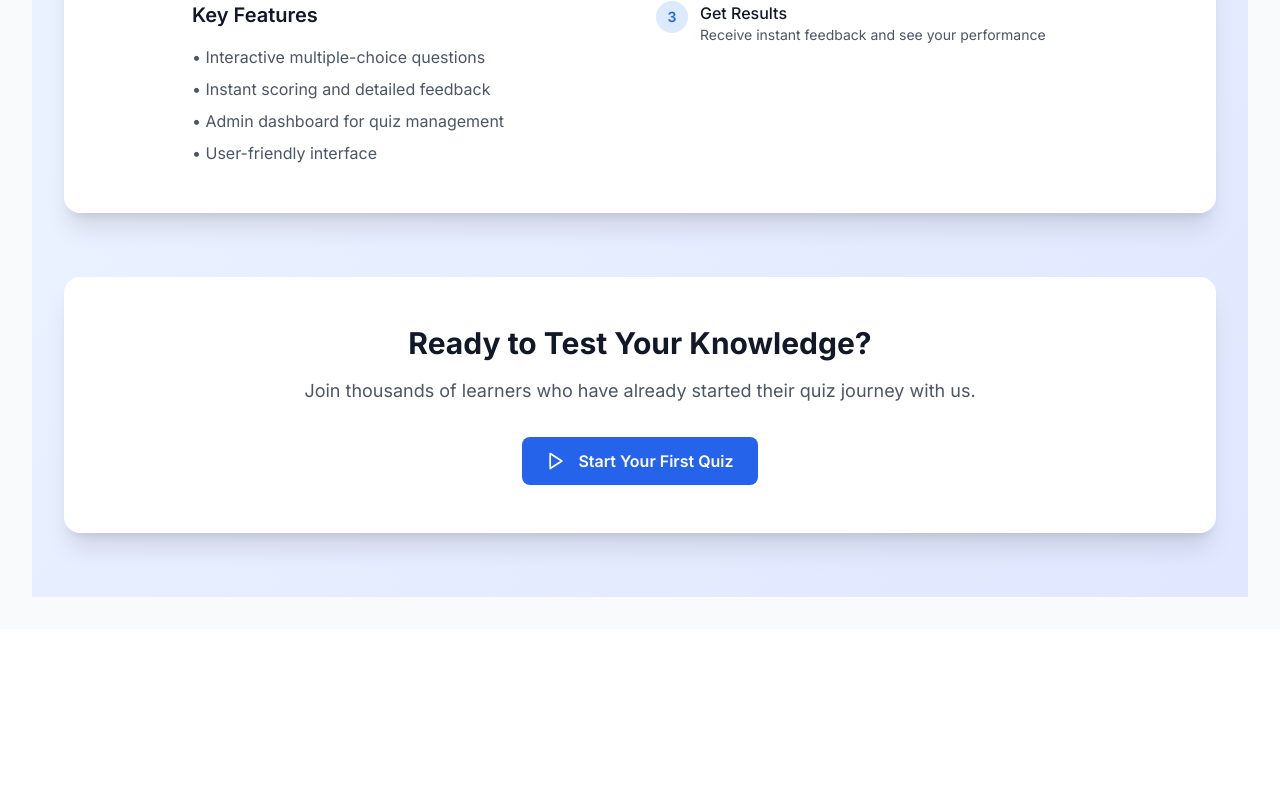
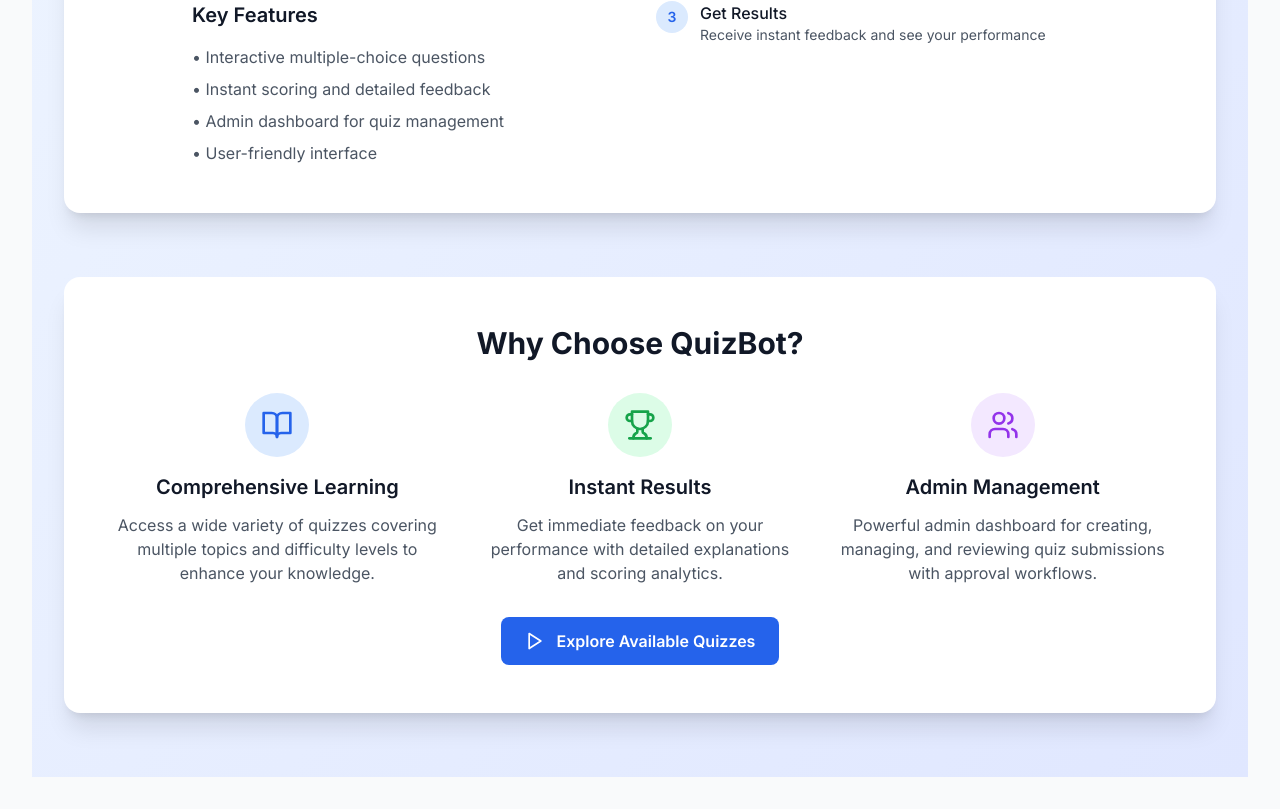
Before and after one commit to jolinajavier02/Quizbot_Form, a Next.js app: page / in a window 1280 px wide. Shown: the part 724-1533 px from the top of the page. Before the commit the page ends 1353 px from the top, so only its background shows below. Built offline with nearby package versions, Linux system fonts and the light colour scheme.

Commit message:
feat(quiz): add name input and submission tracking
Implement user name input before starting quiz to personalize results
Add check for existing submissions to prevent duplicate attempts
Show pending approval message if submission is not yet approved

```diff
--- a/app/page.tsx
+++ b/app/page.tsx
@@ -13,7 +13,7 @@
             Welcome to <span className="text-blue-600">QuizBot</span>
           </h1>
           <p className="text-xl text-gray-600 mb-8 max-w-3xl mx-auto">
-            Ready to test your knowledge? Challenge yourself with our comprehensive quiz platform and discover what you know!
+            An intelligent quiz platform designed to enhance learning through interactive assessments and comprehensive feedback.
           </p>
           <Link
             href="/take-quiz"
@@ -72,21 +72,47 @@
           </div>
         </div>
 
-        {/* Call to Action */}
-        <div className="bg-white rounded-2xl p-12 shadow-xl text-center">
-          <h2 className="text-3xl font-bold text-gray-900 mb-4">
-            Ready to Test Your Knowledge?
-          </h2>
-          <p className="text-lg text-gray-600 mb-8">
-            Join thousands of learners who have already started their quiz journey with us.
+        {/* Platform Features */}
+        <div className="bg-white rounded-2xl p-12 shadow-xl">
+          <h2 className="text-3xl font-bold text-gray-900 mb-8 text-center">Why Choose QuizBot?</h2>
+          <div className="grid grid-cols-1 md:grid-cols-3 gap-8">
+            <div className="text-center">
+              <div className="w-16 h-16 bg-blue-100 rounded-full flex items-center justify-center mx-auto mb-4">
+                <BookOpen className="w-8 h-8 text-blue-600" />
+              </div>
+              <h3 className="text-xl font-semibold text-gray-900 mb-3">Comprehensive Learning</h3>
+              <p className="text-gray-600">
+                Access a wide variety of quizzes covering multiple topics and difficulty levels to enhance your knowledge.
               </p>
+            </div>
+            <div className="text-center">
+              <div className="w-16 h-16 bg-green-100 rounded-full flex items-center justify-center mx-auto mb-4">
+                <Trophy className="w-8 h-8 text-green-600" />
+              </div>
+              <h3 className="text-xl font-semibold text-gray-900 mb-3">Instant Results</h3>
+              <p className="text-gray-600">
+                Get immediate feedback on your performance with detailed explanations and scoring analytics.
+              </p>
+            </div>
+            <div className="text-center">
+              <div className="w-16 h-16 bg-purple-100 rounded-full flex items-center justify-center mx-auto mb-4">
+                <Users className="w-8 h-8 text-purple-600" />
+              </div>
+              <h3 className="text-xl font-semibold text-gray-900 mb-3">Admin Management</h3>
+              <p className="text-gray-600">
+                Powerful admin dashboard for creating, managing, and reviewing quiz submissions with approval workflows.
+              </p>
+            </div>
+          </div>
+          <div className="text-center mt-8">
             <Link
               href="/take-quiz"
               className="inline-flex items-center gap-3 bg-blue-600 hover:bg-blue-700 text-white font-semibold py-3 px-6 rounded-lg transition-colors duration-200"
             >
               <Play className="w-5 h-5" />
-            Start Your First Quiz
+              Explore Available Quizzes
             </Link>
+          </div>
         </div>
       </div>
     </div>
--- a/app/take-quiz/page.tsx
+++ b/app/take-quiz/page.tsx
@@ -14,7 +14,8 @@
   const [isSubmitted, setIsSubmitted] = useState(false)
   const [result, setResult] = useState<QuizResult | null>(null)
   const [loading, setLoading] = useState(false)
-  const [userName, setUserName] = useState('Anonymous User')
+  const [userName, setUserName] = useState('')
+  const [showNameInput, setShowNameInput] = useState(false)
   const [quizTitle, setQuizTitle] = useState('')
   const [quizDescription, setQuizDescription] = useState('')
   const [currentView, setCurrentView] = useState<'quizList' | 'quiz' | 'result'>('quizList')
@@ -63,7 +64,7 @@
     setQuestions(quiz.questions)
     setQuizTitle(quiz.title)
     setQuizDescription(quiz.description)
-    setCurrentView('quiz')
+    setShowNameInput(true)
     setCurrentQuestionIndex(0)
     setAnswers({})
     setResult(null)
@@ -104,7 +105,8 @@
     setAnswers({})
     setIsSubmitted(false)
     setResult(null)
-    setUserName('Anonymous User')
+    setShowNameInput(false)
+    setUserName('')
   }
 
   const handleAnswerSelect = (answer: string) => {
@@ -405,6 +407,105 @@
     )
   }
 
+  // Name Input View
+  if (showNameInput) {
+    return (
+      <div className="max-w-md mx-auto">
+        <div className="bg-white rounded-lg p-6 shadow-sm border">
+          <div className="flex justify-between items-start mb-6">
+            <div>
+              <h2 className="text-2xl font-bold text-gray-900 mb-2">
+                {quizTitle || 'Welcome to QuizBot Form'}
+              </h2>
+              {quizDescription && (
+                <p className="text-gray-600 text-sm">{quizDescription}</p>
+              )}
+            </div>
+            <button
+              onClick={backToQuizList}
+              className="text-gray-500 hover:text-gray-700"
+            >
+              <ArrowLeft className="w-5 h-5" />
+            </button>
+          </div>
+          <div className="space-y-4">
+            <div>
+              <label htmlFor="userName" className="block text-sm font-medium text-gray-700 mb-2">
+                Enter your name to start the quiz:
+              </label>
+              <input
+                type="text"
+                id="userName"
+                value={userName}
+                onChange={(e) => setUserName(e.target.value)}
+                className="w-full px-4 py-2 border border-gray-300 rounded-lg focus:ring-2 focus:ring-blue-500 focus:border-transparent"
+                placeholder="Your name"
+                onKeyPress={(e) => {
+                  if (e.key === 'Enter' && userName.trim()) {
+                    // Check for existing submission
+                    const existingResults = JSON.parse(localStorage.getItem('quizResults') || '[]') as QuizResult[]
+                    const existingSubmission = existingResults.find(
+                      result => result.quizId === selectedQuiz?.id && result.userName.toLowerCase() === userName.trim().toLowerCase()
+                    )
+
+                    if (existingSubmission) {
+                      if (existingSubmission.isApproved) {
+                        // Show approved results
+                        setResult(existingSubmission)
+                        setIsSubmitted(true)
+                        setCurrentView('result')
+                      } else {
+                        // Show pending message
+                        alert('Your quiz submission is pending admin approval. Please wait for the results to be reviewed.')
+                        backToQuizList()
+                        return
+                      }
+                    } else {
+                      setShowNameInput(false)
+                      setCurrentView('quiz')
+                    }
+                  }
+                }}
+              />
+            </div>
+            <button
+              onClick={() => {
+                if (userName.trim()) {
+                  // Check for existing submission
+                  const existingResults = JSON.parse(localStorage.getItem('quizResults') || '[]') as QuizResult[]
+                  const existingSubmission = existingResults.find(
+                    result => result.quizId === selectedQuiz?.id && result.userName.toLowerCase() === userName.trim().toLowerCase()
+                  )
+
+                  if (existingSubmission) {
+                    if (existingSubmission.isApproved) {
+                      // Show approved results
+                      setResult(existingSubmission)
+                      setIsSubmitted(true)
+                      setCurrentView('result')
+                    } else {
+                      // Show pending message
+                      alert('Your quiz submission is pending admin approval. Please wait for the results to be reviewed.')
+                      backToQuizList()
+                      return
+                    }
+                  } else {
+                    setShowNameInput(false)
+                    setCurrentView('quiz')
+                  }
+                }
+              }}
+              disabled={!userName.trim()}
+              className="w-full px-4 py-2 bg-blue-600 hover:bg-blue-700 text-white rounded-lg disabled:opacity-50 disabled:cursor-not-allowed"
+            >
+              Start Quiz ({questions.length} questions)
+            </button>
+          </div>
+        </div>
+      </div>
+    )
+  }
+
   // Result View
   if (currentView === 'result' && isSubmitted && result) {
     return (
```
Lines whose indentation alone changed are shown as unchanged.
